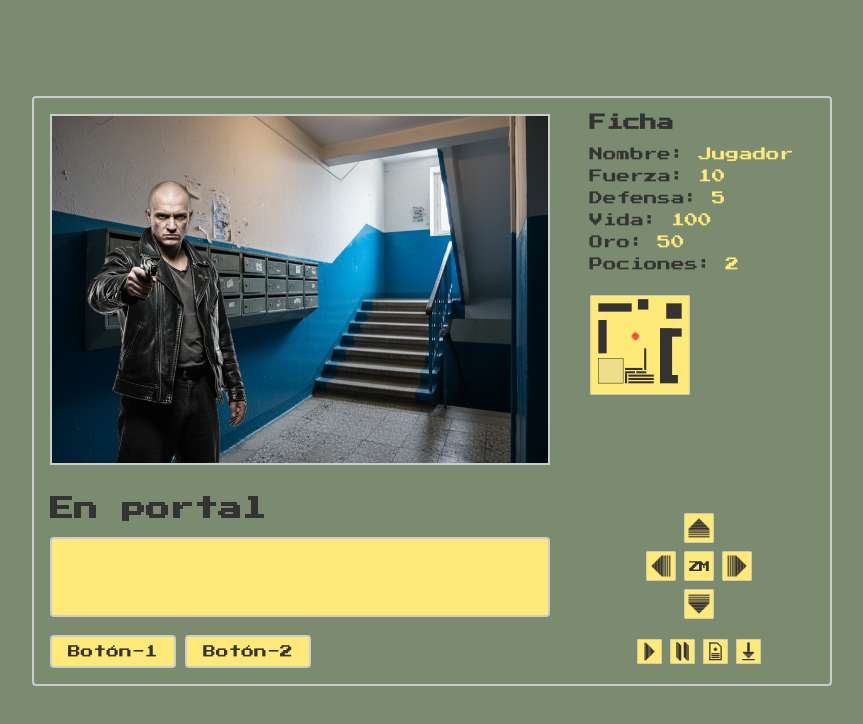
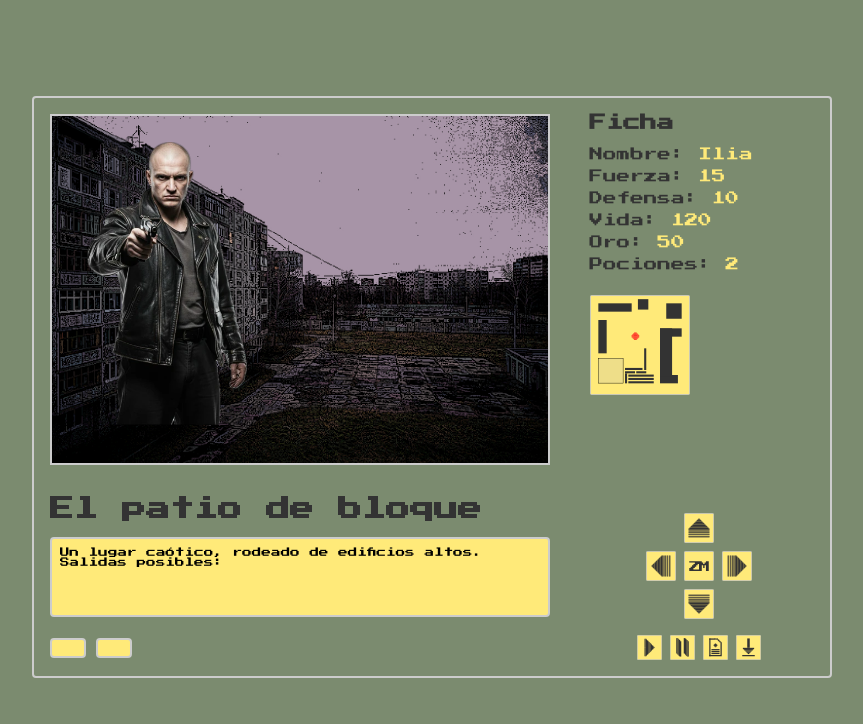
Before and after one commit to Iloosha05/Ilia-Zilber_Juego-DIW, a plain HTML site: page index.html in a window 1280 px wide. Shown: the whole page, without its empty margins (208-1071 px from the left). Drawn offline with Linux system fonts and the light colour scheme.

Commit message:
commit-9.0

```diff
--- a/index.html
+++ b/index.html
@@ -5,7 +5,7 @@
     <meta name="viewport" content="width=device-width, initial-scale=1.0">
     <title>Document</title>
     <link rel="stylesheet" href="./style/style.css">
-    <script src="./js/script.js"></script>
+    <script src="./js/script.js" defer></script>
     <link rel="preconnect" href="https://fonts.googleapis.com"> <!-- Importamos el fuente -->
     <link rel="preconnect" href="https://fonts.gstatic.com" crossorigin> <!-- Importamos el fuente -->
     <link href="https://fonts.googleapis.com/css2?family=Press+Start+2P&display=swap" rel="stylesheet"> <!-- Importamos el fuente -->
@@ -20,44 +20,56 @@
             <div class="upper-right">
                 <div class="ficha"> <!-- El campo de la ficha -->
                     <h3>Ficha</h3>
-                    <p>Nombre: <span id="nombre">Jugador</span></p>
-                    <p>Fuerza: <span id="fuerza">10</span></p>
-                    <p>Defensa: <span id="defensa">5</span></p>
-                    <p>Vida: <span id="vida">100</span></p>
-                    <p>Oro: <span id="oro">50</span></p>
-                    <p>Pociones: <span id="pociones">2</span></p>
+                    <p>Nombre: <span id="nombre"></span></p>
+                    <p>Fuerza: <span id="fuerza"></span></p>
+                    <p>Defensa: <span id="defensa"></span></p>
+                    <p>Vida: <span id="vida"></span></p>
+                    <p>Oro: <span id="oro"></span></p>
+                    <p>Pociones: <span id="pociones"></span></p>
                 </div>
+
+                <!-- NUEVO BLOQUE PARA mostrarHeroe() -->
+                <div id="hero-info"></div>
+
                 <a class="map-a" href="#"><img class="map" id="map" src="./img/map.svg" alt="mapa"></a> <!-- La mapa visual del juego -->
             </div>
         </div>
+
         <div class="middle"> <!-- EL contenedor de la mitad, aquí están los controladores, nombre de la sala y la ventanita para el texto-->
             <div class="middle-left">
-                <h2 id="locacion">En portal</h2>
+                <h2 id="locacion"></h2>
                 <textarea id="texto-juego"></textarea>
+
+                <!-- NUEVO BLOQUE PARA mostrarSala() -->
+                <div id="room-info"></div>
+
+                <!-- NUEVO BLOQUE PARA mostrarEnemigo() -->
+                <div id="enemy-info"></div>
             </div>
+
             <div class="middle-right">
                 <div class="controllers"> <!-- El campo de controladores -->
                     <div class="row1">
-                        <a class="btn n" onclick="moveNorth()">
+                        <a class="btn n">
                             <img class="normal" src="./img/contr_n.svg" alt="norte">
                             <img class="hover" src="./img/contr_n_h.svg" alt="norte">
                         </a>
                     </div>
                     <div class="row2">
-                        <a class="btn o" onclick="moveWest()">
+                        <a class="btn o">
                             <img class="normal" src="./img/contr_o.svg" alt="oeste">
                             <img class="hover" src="./img/contr_o_h.svg" alt="oeste">
                         </a>
                         <a class="btn c">
                             <img src="./img/contr_c.svg" alt="centro">
                         </a>
-                        <a class="btn e" onclick="moveEast()">
+                        <a class="btn e">
                             <img class="normal" src="./img/contr_e.svg" alt="este">
                             <img class="hover" src="./img/contr_e_h.svg" alt="este">
                         </a>
                     </div>
                     <div class="row3">
-                        <a class="btn s" onclick="moveSouth()">
+                        <a class="btn s">
                             <img class="normal" src="./img/contr_s.svg" alt="sur">
                             <img class="hover" src="./img/contr_s_h.svg" alt="sur">
                         </a>
@@ -65,11 +77,12 @@
                 </div>
             </div>
         </div>
+
         <div class="down"> <!-- La parte inferior -->
             <div class="down-left">
                 <div class="action"> <!-- El contenedor para los botones de acción -->
-                    <button id="boton1">Botón-1</button>
-                    <button id="boton2">Botón-2</button>
+                    <button id="boton1"></button>
+                    <button id="boton2"></button>
                 </div>
             </div>
             <div class="down-right">
--- a/js/script.js
+++ b/js/script.js
@@ -0,0 +1,242 @@
+/** Variables para el posicionamiento */
+let posNorth = 0;
+let posSouth = 0;
+let posEast = 0;
+let posWest = 0;
+
+let defaultGameState = {
+    player: {
+        name: "Ilia",
+        health: 120,
+        strength: 15,
+        strengthBonus: 3,
+        defense: 10,
+        defenseBonus: 2,
+        currentRoom: 1,
+        gold: 50,
+        potions: 2 },
+
+    map: { /** Aquí duardamos todas las listas de salas y enemigos */
+        rooms: [ /** Lista de salas */
+        {
+            id: 1,
+            monsterProb: 0,
+            isShop: false,
+            name: "El patio de bloque",
+            description: "Un lugar caótico, rodeado de edificios altos.",
+            north: 0,
+            south: 0,
+            east: 0,
+            west: 0,
+            img: "patio.jpeg"},
+
+        {
+            id: 2,
+            monsterProb: 0.7,
+            isShop: false,
+            name: "Garajes",
+            description: "Un laberinto de garajes soviéticos",
+            north: 0,
+            south: 1,
+            east: 0,
+            west: 0,
+            img: "garajes.jpeg"},
+
+        {
+            id: 3,
+            monsterProb: 0.7,
+            isShop: true,
+            name: "Tienda universal",
+            description: "Una tienda dónde se puede encontrar todo",
+            north: 1,
+            south: 0,
+            east: 1,
+            west: 0,
+            img: "tienda.jpeg"},
+
+        {
+            id: 4,
+            monsterProb: 0.7,
+            isShop: false,
+            name: "Portal",
+            description: "Nadie sabe que está pasando aquí",
+            north: 0,
+            south: 0,
+            east: 0,
+            west: 1,
+            img: "portal.jpeg"},
+
+        {
+            id: 5,
+            monsterProb: 0.7,
+            isShop: false,
+            name: "Zona infantil",
+            description: "Aquí me crié.",
+            north: 1,
+            south: 0,
+            east: 0,
+            west: 0,
+            img: "infantil.jpeg"},
+
+        {
+            id: 6,
+            monsterProb: 1,
+            isShop: false,
+            name: "En el portal",
+            description: "Nadie aquí.. o...",
+            north: 0,
+            south: 0,
+            east: 0,
+            west: 2,
+            img: "en_portal.jpeg"}
+        ],
+
+        enemies: [ /** Lista de enemigos */
+        {
+            name: "Gopnik",
+            isBoss: false,
+            description: "Una perona deportista y agresiva.",
+            health: 40,
+            strength: 8,
+            defence: 3,
+            img: "gopnik.webp"},
+
+        {
+            name: "Cliente enfadado",
+            isBoss: false,
+            description: "Furioso y hambriento.",
+            health: 55,
+            strength: 10,
+            defence: 5,
+            img: "cliente.webp"},
+
+        {
+            name: "Bandido",
+            isBoss: true,
+            description: "Tiene una pistola de aire",
+            health: 120,
+            strength: 18,
+            defence: 12,
+            img: "bandido.webp"}
+    ]
+  }
+};
+
+function mostrarHeroe() {
+    document.getElementById("nombre").textContent = defaultGameState.player.name;
+    document.getElementById("fuerza").textContent = defaultGameState.player.strength;
+    document.getElementById("defensa").textContent = defaultGameState.player.defense;
+    document.getElementById("vida").textContent = defaultGameState.player.health;
+    document.getElementById("oro").textContent = defaultGameState.player.gold;
+    document.getElementById("pociones").textContent = defaultGameState.player.potions;
+}
+
+function mostrarSala() {
+    let rooms = defaultGameState.map.rooms;
+    let room = rooms.find(r => r.id === defaultGameState.player.currentRoom);
+
+    document.getElementById("locacion").textContent = room.name;
+    document.getElementById("imagen").src = "img/" + room.img;
+    document.getElementById("texto-juego").value =
+        room.description + "\nSalidas posibles: " +
+        (room.north > 0 ? "Norte " : "") +
+        (room.south > 0 ? "Sur " : "") +
+        (room.east > 0 ? "Este " : "") +
+        (room.west > 0 ? "Oeste" : "");
+}
+
+function actualizarSalaPorPosicion() {
+    let index = posNorth + posEast - posSouth - posWest;
+    let rooms = defaultGameState.map.rooms;
+
+    if (index < 0) index = 0;
+    if (index >= rooms.length) index = rooms.length - 1;
+
+    if (defaultGameState.player.currentRoom !== rooms[index].id) {
+        defaultGameState.player.currentRoom = rooms[index].id;
+        defaultGameState.player.currentEnemy = null; // сброс врага при смене комнаты
+    }
+
+    mostrarSalaActual();
+}
+
+
+function mostrarSalaActual() {
+    mostrarSala();
+}
+
+function moveNorth() {
+    posNorth++;
+    actualizarSalaPorPosicion();
+}
+
+function moveSouth() {
+    posSouth++;
+    actualizarSalaPorPosicion();
+}
+
+function moveEast() {
+    posEast++;
+    actualizarSalaPorPosicion();
+}
+
+function moveWest() {
+    posWest++;
+    actualizarSalaPorPosicion();
+}
+
+function generarEnemigo(room) {
+    if (defaultGameState.player.currentEnemy) return; // уже есть враг
+
+    let random = Math.random();
+    if (random > room.monsterProb) return;
+
+    let enemigos = defaultGameState.map.enemies;
+    let enemigo;
+
+    let bossRoll = Math.random();
+    if (bossRoll < 0.02) {
+        enemigo = enemigos.find(e => e.isBoss);
+    } else {
+        let normales = enemigos.filter(e => !e.isBoss);
+        enemigo = normales[Math.floor(Math.random() * normales.length)];
+    }
+
+    defaultGameState.player.currentEnemy = enemigo;
+
+    let enemigoDiv = document.getElementById("enemy-info");
+    enemigoDiv.innerHTML =
+        "<h3>" + enemigo.name + "</h3>" +
+        "<img src='img/" + enemigo.img + "'>" +
+        "<p>" + enemigo.description + "</p>";
+
+    document.querySelector(".monster").style.display = "block";
+}
+
+
+function intentarEnemigo() {
+    let room = defaultGameState.map.rooms.find(r => r.id === defaultGameState.player.currentRoom);
+    if (room.monsterProb > 0) generarEnemigo(room);
+}
+
+function buscarOro() {
+    let room = defaultGameState.map.rooms.find(r => r.id === defaultGameState.player.currentRoom);
+    if (room.monsterProb <= 0) return;
+
+    let oro = Math.floor(Math.random() * 11);
+    defaultGameState.player.gold += oro;
+    document.getElementById("oro").textContent = defaultGameState.player.gold;
+    document.getElementById("texto-juego").value += `\nHas encontrado ${oro} monedas de oro`;
+}
+
+document.addEventListener("DOMContentLoaded", function () {
+    mostrarHeroe();
+    mostrarSalaActual();
+
+    document.querySelector(".btn.n").addEventListener("click", moveNorth);
+    document.querySelector(".btn.s").addEventListener("click", moveSouth);
+    document.querySelector(".btn.e").addEventListener("click", moveEast);
+    document.querySelector(".btn.o").addEventListener("click", moveWest);
+
+    document.getElementById("boton1").addEventListener("click", buscarOro);
+});
--- a/style/main.css
+++ b/style/main.css
@@ -33,7 +33,7 @@ main {
 
 .monster {
     position: absolute; /* usamos position absolute para que la imágen de monstruo se muestre por encima de la imágen principal */
-    top: 19%;
+    top: 8%;
     left: 7%;
     width: 160px;
     height: auto;
```
Also changed, not shown: img/bandido.webp (added), img/cliente.webp (added), img/en-portal.png (renamed from img/en_portal.png), img/en_portal.jpeg (added), img/garajes.jpeg (added), img/gopnik.webp (added), img/infantil.jpeg (added), img/patio.jpeg (added), img/portal.jpeg (added), img/portal.png (added), img/tienda.jpeg (added), 5 other files.
